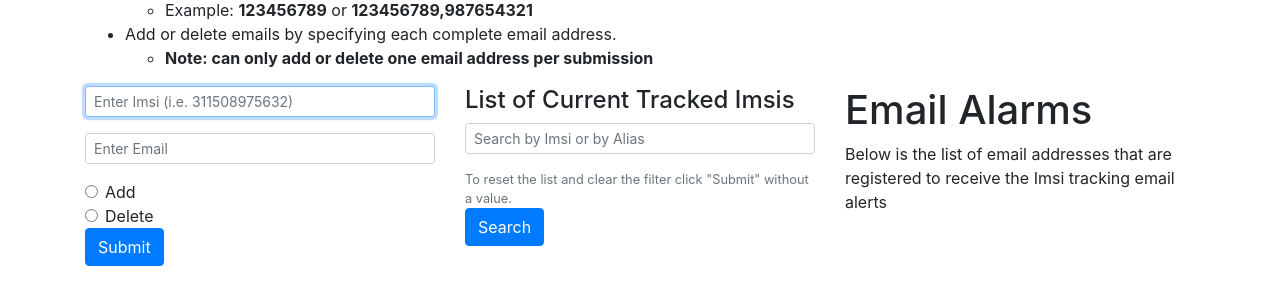
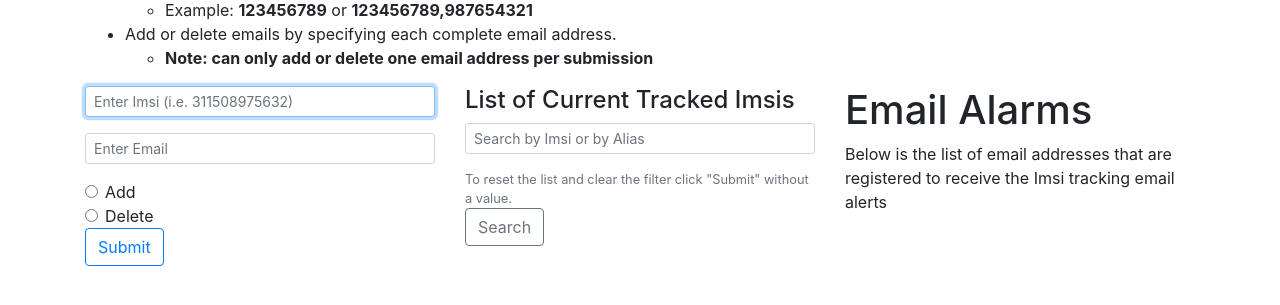
Before and after one commit to prowler0305/network_health_data, a Flask app: template uscc_api/templates/imsi_tracking/imsi_tracking.html in a window 1280 px wide. Shown: the part 239-544 px from the top of the page. Run offline with Flask 2, Linux system fonts and the light colour scheme; the template is opened without the code that fills it, so the values that code supplies are empty; some libraries are stand-ins or nearby versions.

Commit message:
UI button style changes.

```diff
--- a/uscc_api/templates/imsi_tracking/imsi_tracking.html
+++ b/uscc_api/templates/imsi_tracking/imsi_tracking.html
@@ -67,7 +67,7 @@
                             Delete
                         </label>
                     </div>
-                    <button type="submit" class="btn btn-primary">Submit</button>
+                    <button type="submit" class="btn btn-outline-primary">Submit</button>
                     {% with messages = get_flashed_messages() %}
                         {% if messages %}
                             {% for message in messages %}
@@ -95,7 +95,7 @@
                     <small id="imsiSearchHelpBlock" class="form-text text-muted">
                         To reset the list and clear the filter click "Submit" without a value.
                     </small>
-                    <button type="submit" class="btn btn-primary">Search</button>
+                    <button type="submit" class="btn btn-outline-secondary">Search</button>
                     {% if imsi_list %}
                         {% for imsi in imsi_list.values() %}
                             {% if "No Imsi(s)" in imsi %}
--- a/uscc_api/templates/login.html
+++ b/uscc_api/templates/login.html
@@ -30,7 +30,7 @@
                 <input class="form-control form-control-sm" type="password" id="loginPassword" name="password"
                        placeholder="Password" required>
             </div>
-            <button type="submit" class="btn btn-primary">Login</button>
+            <button type="submit" class="btn btn-outline-primary btn-block">Login</button>
         </form>
         {% with messages = get_flashed_messages() %}
             {% if messages %}
```
